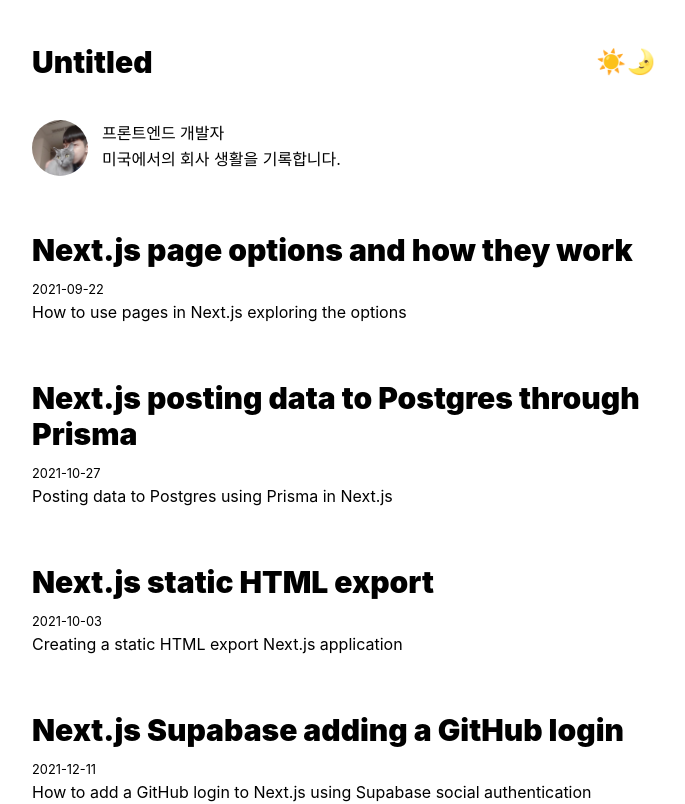
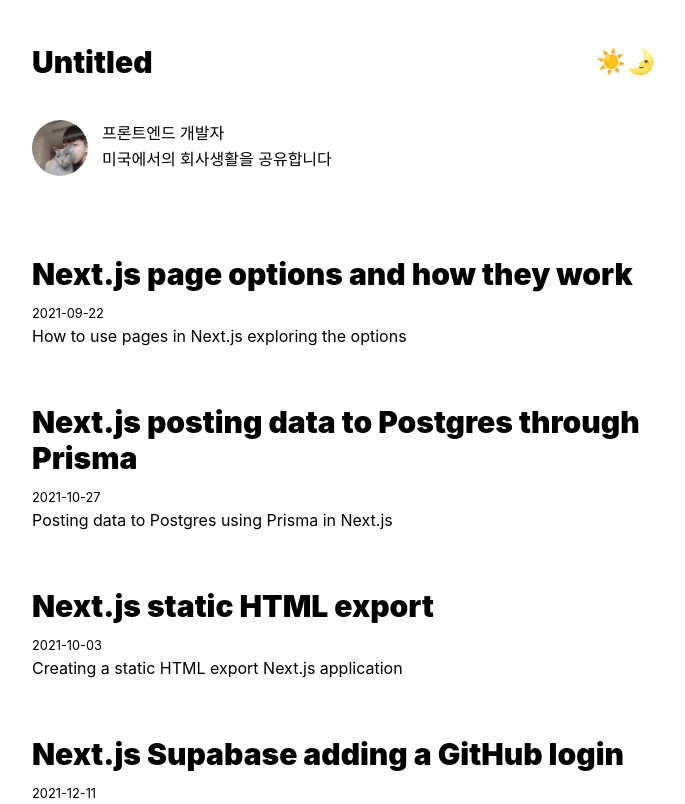
Before and after one commit to dongwook00/richmond, a Next.js app: page / in a window 1280 px wide. Shown: the top 804 px of the page, without its empty margins (296-981 px from the left). Built offline with nearby package versions, Linux system fonts and the light colour scheme.

Commit message:
update aside spaces

```diff
--- a/components/Aside.js
+++ b/components/Aside.js
@@ -3,18 +3,19 @@
 export default function Aside() {
   return (
     <aside>
-      <div className="flex mb-14">
+      <div className="flex mb-14 gap-x-3.5">
         <Image
           className="rounded-full"
+          layout="fixed"
           width={56}
           height={56}
           alt="profile"
           src="/images/profile.jpg"
         />
-        <p className="ml-3.5 max-w-xs leading-relaxed">
+        <p className="max-w-xs leading-relaxed mb-7">
           프론트엔드 개발자
           <br />
-          미국에서의 회사 생활을 기록합니다.
+          미국에서의 회사생활을 공유합니다
         </p>
       </div>
     </aside>
```
